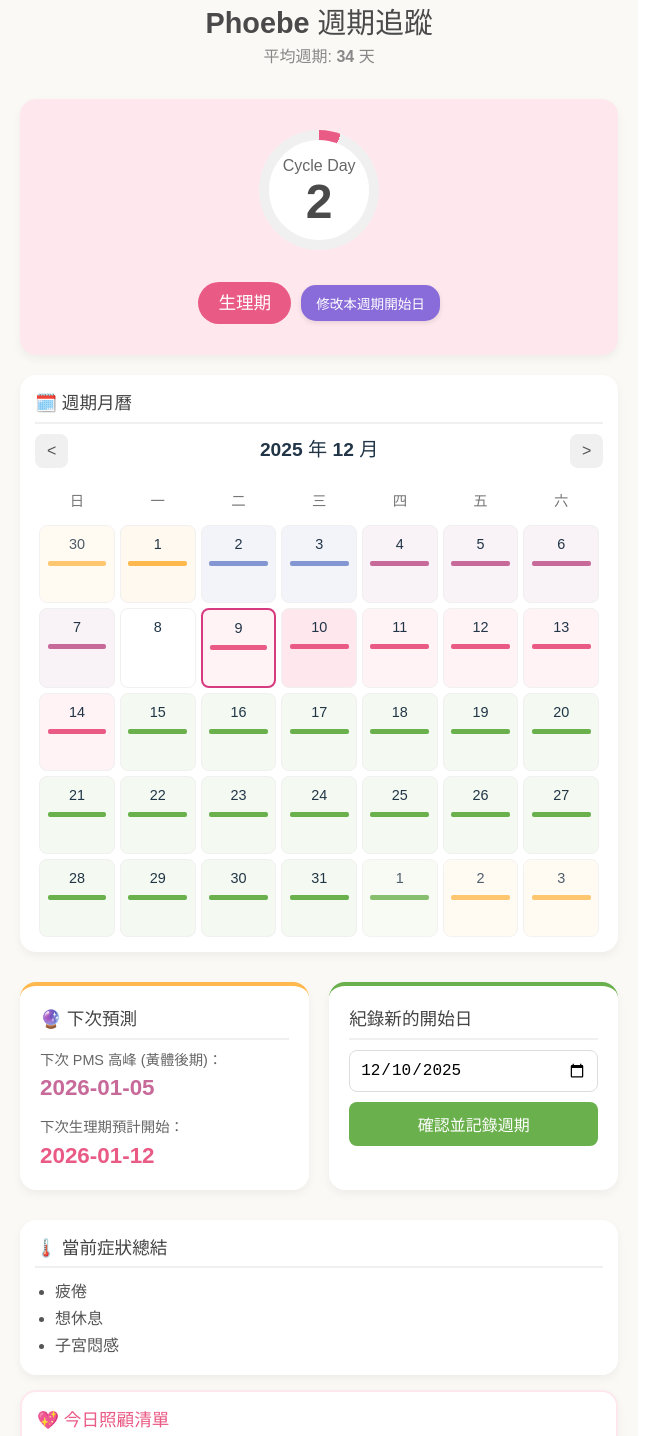
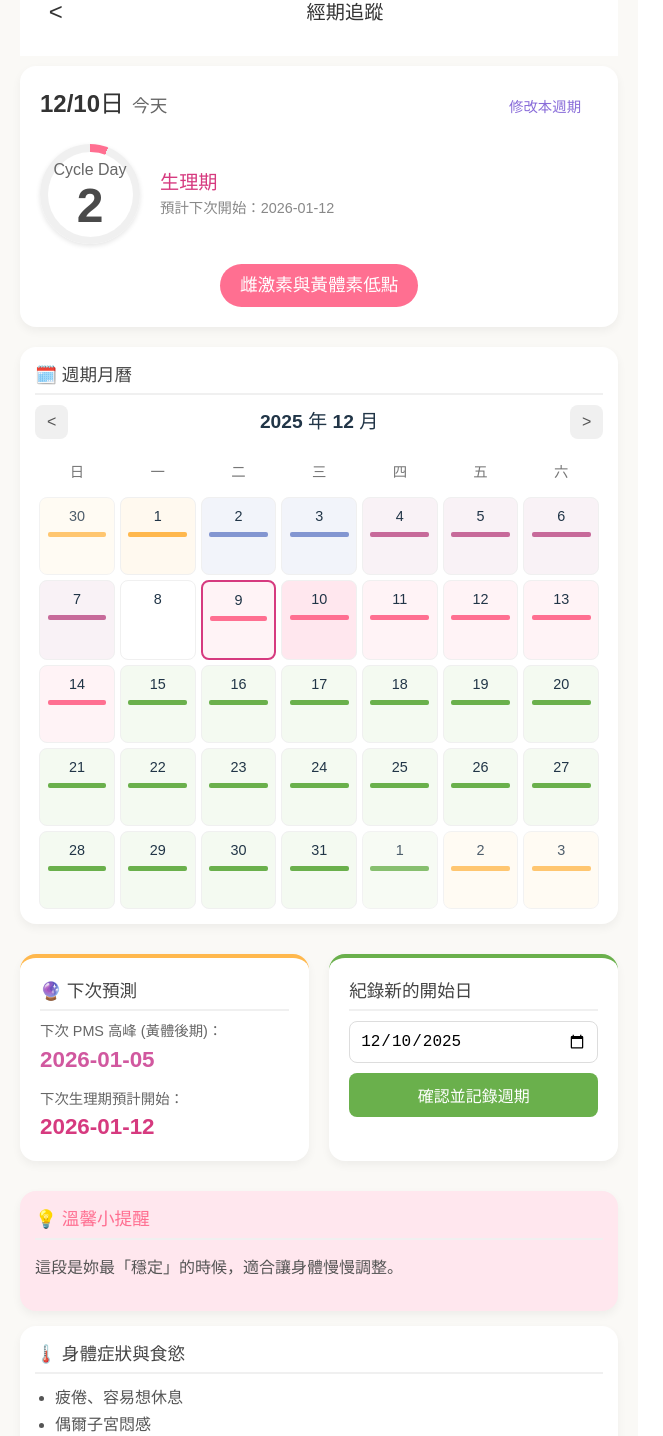
Before and after one commit to phoebehaungs/phoebe-cycle-tracker, a React (Vite) app: page / in a window 1280 px wide. Shown: the part 31-1467 px from the top of the page, without its empty margins (0-663 px from the left). Built offline with nearby package versions, Linux system fonts and the light colour scheme.

Commit message:
Update App.tsx

```diff
--- a/src/App.tsx
+++ b/src/App.tsx
@@ -9,6 +9,7 @@ interface PhaseDefinition {
   symptoms: string[];
   care: string[];
   diet: string[];
+  tips: string; // 新增：溫馨小提醒
   color: string;
   hormone: string;
   lightColor: string;
@@ -55,10 +56,15 @@ const PHASE_RULES: PhaseDefinition[] = [
     name: '生理期',
     startDay: 1,
     endDay: 6,
-    symptoms: ['疲倦', '想休息', '子宮悶感'],
-    diet: ['食慾低～中', '想吃冰', '多補充蛋白質'],
-    care: ['不逼自己運動', '多喝紅棗黑豆枸杞茶', '早餐多蛋白質'],
-    color: '#E95A85', // 柔和紅/桃粉
+    symptoms: ['疲倦、容易想休息', '偶爾子宮悶感', '心情比較安靜'],
+    diet: ['食慾偏低或正常', '想吃冰（典型的荷爾蒙反應）'],
+    care: [
+        '不需要逼自己運動',
+        '多喝暖身飲（紅棗黑豆枸杞茶）',
+        '早餐多一點蛋白質（減少下午嘴饞）'
+    ],
+    tips: '這段是妳最「穩定」的時候，適合讓身體慢慢調整。',
+    color: '#FF6F91', // 紅色/桃粉
     lightColor: '#FFE7EE',
     hormone: '雌激素與黃體素低點',
     accent: '#D63A7F',
@@ -67,9 +73,14 @@ const PHASE_RULES: PhaseDefinition[] = [
     name: '濾泡期 (黃金期)',
     startDay: 7,
     endDay: 24,
-    symptoms: ['精力恢復', '心情穩定', '身體輕盈'],
-    diet: ['食慾最低', '最好控制', '飽足感良好'],
-    care: ['適合減脂', '建立新習慣', 'Zumba / 伸展'],
+    symptoms: ['精力恢復', '心情平穩', '身體比較輕盈、水腫減少'],
+    diet: ['最容易控制', '食慾最低的階段', '飽足感良好'],
+    care: [
+        '最適合：規律吃、穩定作息',
+        '若想減脂，這段最容易有成果',
+        '不需要逼運動，但 Zumba/伸展效果好'
+    ],
+    tips: '如果妳希望建立新習慣，這段最成功。',
     color: '#6AB04C', // 溫和綠色
     lightColor: '#E9F5E3',
     hormone: '雌激素逐漸上升',
@@ -79,9 +90,13 @@ const PHASE_RULES: PhaseDefinition[] = [
     name: '排卵期',
     startDay: 25,
     endDay: 27,
-    symptoms: ['微水腫', '下腹不適', '體溫升高'],
-    diet: ['食慾微增', '有些人想吃甜'],
-    care: ['多喝水', '多吃蔬菜', '補充可溶性纖維(地瓜)'],
+    symptoms: ['可能出現輕微下腹悶、體溫升高', '精力正常', '水腫開始慢慢回來'],
+    diet: ['食慾稍微上升'],
+    care: [
+        '多喝水、多吃蔬菜',
+        '增加可溶性纖維（玉米、地瓜）維持血糖穩定'
+    ],
+    tips: '這段是往黃體期過渡，通常會是出現變化的開始。',
     color: '#FFB84D', // 柔和橘黃
     lightColor: '#FFF3E0',
     hormone: '黃體生成素(LH)高峰',
@@ -91,9 +106,12 @@ const PHASE_RULES: PhaseDefinition[] = [
     name: '黃體期前段',
     startDay: 28,
     endDay: 29,
-    symptoms: ['情緒敏感', '容易累'],
-    diet: ['開始嘴饞', '想吃頻率變高'],
-    care: ['提前保護血糖', '下午準備安全點心', '每餐加纖維'],
+    symptoms: ['覺得比較容易累', '情緒敏感'],
+    diet: ['開始有嘴饞的跡象', '想吃東西頻率變高'],
+    care: [
+        '提前保護：早餐加蛋白質、下午一份安全點心、每餐加纖維'
+    ],
+    tips: '提前兩天準備，比發生後補救更有效。',
     color: '#8396D1', // 柔和藍
     lightColor: '#E6E9F5',
     hormone: '黃體素開始上升',
@@ -103,9 +121,15 @@ const PHASE_RULES: PhaseDefinition[] = [
     name: 'PMS 高峰',
     startDay: 30,
     endDay: 33,
-    symptoms: ['焦慮', '睡不好', '水腫', '罪惡感', '子宮收縮'],
-    diet: ['想吃甜/冰', '正餐後還想吃', '食慾高峰'],
-    care: ['補充鎂', '低負擔運動(伸展)', '允許自己多吃 5-10%', '深呼吸'],
+    symptoms: ['焦慮、情緒容易緊繃', '睡不好、水腫', '子宮微微收縮', '身心都比較沒安全感'],
+    diet: ['想吃甜、想吃冰', '正餐後仍想吃、吃完有罪惡感'],
+    care: [
+        '維持血糖穩定 (早餐+蛋白質/下午安全點心/纖維)',
+        '補充鎂（減少焦慮和暴食衝動）',
+        '允許自己多吃 5～10% (降低暴食感)',
+        '情緒安撫組 (熱茶/小毯子/深呼吸)'
+    ],
+    tips: '這是妳最辛苦、最典型的 PMS 時段，請對自己特別溫柔對待。',
     color: '#C76A9A', // 偏紅紫
     lightColor: '#F4E5ED',
     hormone: '黃體素高峰 / 準備下降',
@@ -448,9 +472,6 @@ const PhoebeCycleTracker: React.FC = () => {
       // 2. 修改當前週期的開始日期
       updatedHistory[updatedHistory.length - 1].startDate = editDate;
 
-      // 雖然 editCycleLength 沒直接寫入當前週期的 length (因為它還沒結束)，
-      // 但我們在這裡將其作為一個新值，在下次記錄時會影響平均值。
-
       setHistory(updatedHistory);
       setCurrentMonth(new Date(editDate));
       setEditMode(false);
@@ -489,23 +510,36 @@ const PhoebeCycleTracker: React.FC = () => {
     return (
       <div style={appContainerStyle}>
 
-        {/* 標題區 */}
-        <header style={{ textAlign: 'center', marginBottom: '30px' }}>
-          <h1 style={{ color: '#4a4a4a', fontSize: '1.8rem', marginBottom: '5px' }}>Phoebe 週期追蹤</h1>
-          <p style={{ color: '#888', fontSize: '1rem', margin: 0 }}>
-            平均週期: <strong>{averageCycleLength}</strong> 天
-          </p>
+        {/* 標題區 (頂部導航欄) */}
+        <header style={headerStyle}>
+            <button style={backButtonStyle}>&lt;</button>
+            <h1 style={headerTitleStyle}>經期追蹤</h1>
+            <div style={{width: '20px'}}></div> {/* 佔位符 */}
         </header>
 
-        {/* 1. 核心儀表板 - 圓餅圖進度條與狀態 */}
+        {/* 核心儀表板 - 圓餅圖進度條與狀態 */}
         <div style={{
             ...cardStyle,
-            backgroundColor: currentPhase.lightColor,
-            padding: '30px 20px',
+            backgroundColor: 'white',
+            padding: '20px',
             textAlign: 'center',
-            border: `1px solid ${currentPhase.lightColor}`,
             marginBottom: '20px',
         }}>
+            {/* 今日日期與狀態標記 */}
+            <div style={todayStatusContainerStyle}>
+                <span style={todayDateStyle}>{new Date().toLocaleDateString('zh-TW', { month: 'numeric', day: 'numeric' })}日</span>
+                <span style={todayLabelStyle}>今天</span>
+                <button
+                  onClick={() => {
+                    setEditDate(lastStartDate);
+                    setEditMode(true);
+                  }}
+                  style={editButtonInlineStyle}
+              >
+                  修改本週期
+              </button>
+            </div>
+
 
             <div style={circularChartContainerStyle}>
                 {/* 圓環進度條 (CSS 實現) */}
@@ -520,6 +554,12 @@ const PhoebeCycleTracker: React.FC = () => {
                         </div>
                     </div>
                 </div>
+
+                {/* 狀態文字 */}
+                <div style={statusTextStyle}>
+                    <div style={{color: currentPhase.accent, fontWeight: 'bold', fontSize: '1.2rem'}}>{currentPhase.name}</div>
+                    <div style={{color: '#888', fontSize: '0.9rem'}}>預計下次開始：{nextPeriodDate}</div>
+                </div>
             </div>
 
             <div style={{ marginTop: '20px' }}>
@@ -532,17 +572,8 @@ const PhoebeCycleTracker: React.FC = () => {
                     fontWeight: 'bold',
                     fontSize: '1.1rem'
                 }}>
-                {currentPhase.name}
+                    {currentPhase.hormone}
                 </div>
-              <button
-                  onClick={() => {
-                    setEditDate(lastStartDate);
-                    setEditMode(true);
-                  }}
-                  style={editButtonStyle}
-              >
-                  修改本週期開始日
-              </button>
             </div>
         </div>
 
@@ -613,11 +644,11 @@ const PhoebeCycleTracker: React.FC = () => {
               <h3 style={cardTitleStyle}>🔮 下次預測</h3>
               <div style={{ marginBottom: '15px' }}>
                 <div style={predictionLabelStyle}>下次 PMS 高峰 (黃體後期)：</div>
-                <strong style={{...predictionDateStyle, color: PHASE_RULES[4].color}}>{nextPMSDate}</strong>
+                <strong style={{...predictionDateStyle, color: PHASE_RULES[4].accent}}>{nextPMSDate}</strong>
               </div>
               <div>
                 <div style={predictionLabelStyle}>下次生理期預計開始：</div>
-                <strong style={{...predictionDateStyle, color: PHASE_RULES[0].color}}>{nextPeriodDate}</strong>
+                <strong style={{...predictionDateStyle, color: PHASE_RULES[0].accent}}>{nextPeriodDate}</strong>
               </div>
             </div>
 
@@ -642,21 +673,26 @@ const PhoebeCycleTracker: React.FC = () => {
         {/* 4. 當前週期建議卡片 */}
         <div style={{ display: 'grid', gap: '15px', marginTop: '30px' }}>
 
+          {/* 溫馨提醒 */}
+          <div style={{...cardStyle, backgroundColor: currentPhase.lightColor}}>
+              <h3 style={{...cardTitleStyle, color: currentPhase.color}}>💡 溫馨小提醒</h3>
+              <p style={{fontSize: '1rem', color: '#555'}}>{currentPhase.tips}</p>
+          </div>
+
           {/* 症狀區 */}
           <div style={cardStyle}>
-            <h3 style={cardTitleStyle}>🌡️ 當前症狀總結</h3>
+            <h3 style={cardTitleStyle}>🌡️ 身體症狀與食慾</h3>
             <ul style={listListStyle}>
-              {currentPhase.symptoms.map((s, i) => <li key={i}>{s}</li>)}
+              {[...currentPhase.symptoms, ...currentPhase.diet].map((s, i) => <li key={i}>{s}</li>)}
             </ul>
           </div>
 
           {/* 照顧建議 (Action Items) */}
           <div style={{ ...cardStyle, border: `2px solid ${currentPhase.lightColor}` }}>
-            <h3 style={{ ...cardTitleStyle, color: currentPhase.color }}>💖 今日照顧清單</h3>
+            <h3 style={{ ...cardTitleStyle, color: currentPhase.color }}>💖 照顧方式</h3>
             <ul style={listListStyle}>
               {currentPhase.care.map((s, i) => (
                 <li key={i} style={{ marginBottom: '8px' }}>
-                  <input type="checkbox" style={{ marginRight: '10px' }} />
                   {s}
                 </li>
               ))}
@@ -812,10 +848,66 @@ const RecordDropdown: React.FC<RecordDropdownProps> = ({ label, options, value,
 const appContainerStyle: React.CSSProperties = {
     maxWidth: '600px',
     margin: '0 auto',
-    padding: '20px',
+    padding: '0 20px 20px 20px', // 減少頂部 padding
     fontFamily: 'sans-serif',
     backgroundColor: '#faf9f6',
     minHeight: '100vh'
+};
+
+// 頂部導航欄樣式
+const headerStyle: React.CSSProperties = {
+    display: 'flex',
+    justifyContent: 'space-between',
+    alignItems: 'center',
+    padding: '15px 0',
+    marginBottom: '10px',
+    backgroundColor: 'white', // 模擬白色導航欄
+    top: 0,
+    zIndex: 10,
+};
+
+const backButtonStyle: React.CSSProperties = {
+    backgroundColor: 'transparent',
+    border: 'none',
+    fontSize: '1.5rem',
+    color: '#333',
+    cursor: 'pointer',
+};
+
+const headerTitleStyle: React.CSSProperties = {
+    fontSize: '1.2rem',
+    fontWeight: 'normal',
+    color: '#333',
+    margin: 0,
+};
+
+const todayStatusContainerStyle: React.CSSProperties = {
+    textAlign: 'left',
+    marginBottom: '20px',
+    display: 'flex',
+    alignItems: 'baseline',
+    gap: '8px',
+};
+
+const todayDateStyle: React.CSSProperties = {
+    fontSize: '1.5rem',
+    fontWeight: 'bold',
+    color: '#333',
+};
+
+const todayLabelStyle: React.CSSProperties = {
+    fontSize: '1.1rem',
+    color: '#666',
+};
+
+const editButtonInlineStyle: React.CSSProperties = {
+    backgroundColor: 'transparent',
+    border: 'none',
+    color: PHASE_RULES[3].accent,
+    fontSize: '0.9rem',
+    cursor: 'pointer',
+    marginLeft: 'auto',
+    fontWeight: 'bold',
 };
 
 const cardStyle: React.CSSProperties = {
@@ -950,23 +1042,26 @@ const recordDotStyle: React.CSSProperties = {
 // --- 圓餅圖樣式 (Circular Progress Chart) ---
 const circularChartContainerStyle: React.CSSProperties = {
     display: 'flex',
-    justifyContent: 'center',
-    marginBottom: '20px',
+    justifyContent: 'space-around',
+    alignItems: 'center',
+    marginBottom: '10px',
+    marginTop: '20px',
 };
 
 const circularChartStyle: React.CSSProperties = {
-    width: '120px',
-    height: '120px',
+    width: '100px',
+    height: '100px',
     borderRadius: '50%',
     display: 'flex',
     justifyContent: 'center',
     alignItems: 'center',
     position: 'relative',
+    boxShadow: '0 2px 5px rgba(0, 0, 0, 0.1)',
 };
 
 const circularChartInnerStyle: React.CSSProperties = {
-    width: '100px',
-    height: '100px',
+    width: '85px',
+    height: '85px',
     borderRadius: '50%',
     backgroundColor: 'white',
     display: 'flex',
@@ -974,6 +1069,12 @@ const circularChartInnerStyle: React.CSSProperties = {
     justifyContent: 'center',
     alignItems: 'center',
     textAlign: 'center',
+};
+
+const statusTextStyle: React.CSSProperties = {
+    textAlign: 'left',
+    marginLeft: '20px',
+    flexGrow: 1,
 };
 
 const symptomButtonStyle: React.CSSProperties = {
```
Lines whose indentation alone changed are shown as unchanged.
